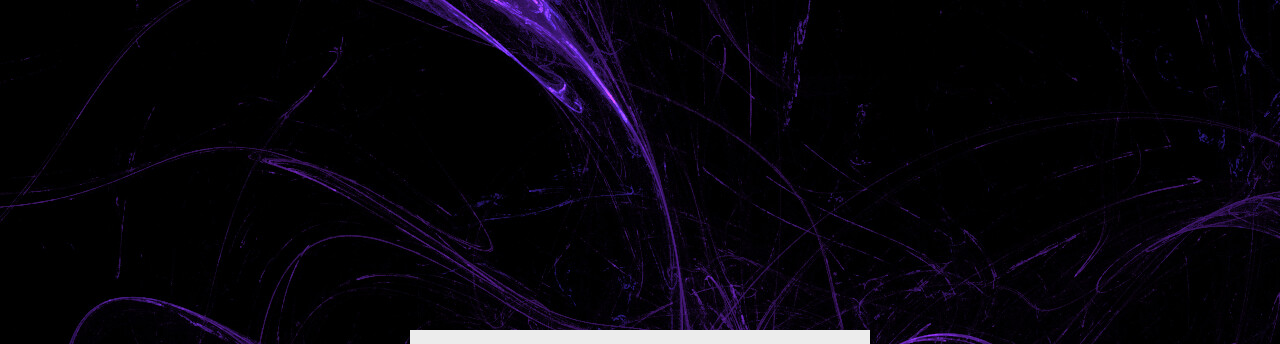
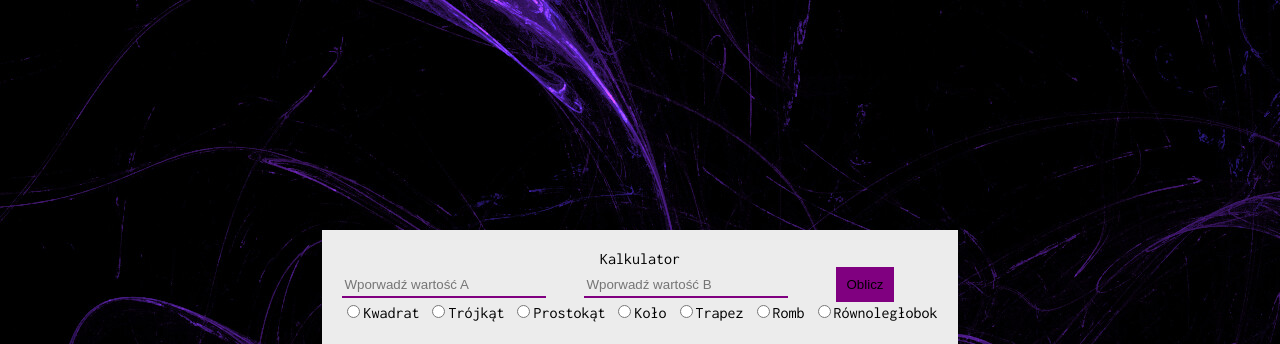
Before and after one commit to Bialy33/Kalkulator, a plain HTML site: page index.html in a window 1280 px wide. Shown: the top 344 px of the page. Drawn offline with Linux system fonts and the light colour scheme.

Commit message:
cos nawet duzo

```diff
--- a/index.html
+++ b/index.html
@@ -4,16 +4,50 @@
     <meta charset="UTF-8">
     <meta name="viewport" content="width=device-width, initial-scale=1.0">
     <link rel="stylesheet" href="style.css">
+    <script src="script.js"></script>
     <title>Kalkulator</title>
 </head>
 <body>
     <main>
         <div class="box">
-            <div class="font1">Kalkulator</div>
+            <div class="nazwa">Kalkulator</div>
             <input type=input id="A" placeholder="Wporwadź wartość A">
-            <input type=input id="B" placeholder="Wporwadź wartość A">
+            <input type=input id="B" placeholder="Wporwadź wartość B">
+            <button onclick="licz()" id="button">Oblicz</button>
+            <br>
+            <input name="typ" type="radio" class="kropka, font1" id="Kwadrat">Kwadrat
+            <input name="typ" type="radio" class="kropka" id="Trójkąt">Trójkąt
+            <input name="typ" type="radio" class="kropka" id="Prostokąt">Prostokąt
+            <input name="typ" type="radio" class="kropka" id="Koło">Koło
+            <input name="typ"type="radio" class="kropka" id="Trapez">Trapez
+            <input name="typ" type="radio" class="kropka" id="Romb">Romb
+            <input name="typ"type="radio" class="kropka" id="Równoległobok">Równoległobok
+            <br>
+            <div class="nazwa2">Wynik: </div>
+            <div id="wynik"></div>
         </div>
+
+
+
+
+
+
+
+
+
+
+
+
+
+
+
+
     </main>
+
+
+
+
+
 
 </body>
 </html>
--- /dev/null
+++ b/script.js
@@ -0,0 +1,35 @@
+function inputA(){
+    return document.getElementById("A").value;
+}
+function inputB(){
+    return document.getElementById("B").value;
+}
+
+function poleKwadrat(A){
+    A = parseFloat(A);
+
+    document.getElementById("wynik").innerText = A*A;
+}
+function poleTrojkat(A,B){
+    A = parseFloat(A);
+    B = parseFloat(B);
+
+    document.getElementById("wynik").innerText = A*B/2;
+}
+function poleRombu(A,B){
+    A = parseFloat(A);
+    B = parseFloat(B);
+
+    document.getElementById("wynik").innerText = A*B/2;
+}
+function licz(){
+    let A = document.getElementById("A").value;
+    let B = document.getElementById("B").value;
+    if(A <= "0"){document.getElementById("A").value = 0.001; A = 0.001}
+    if(B <= "0"){document.getElementById("B").value = 0.001; B = 0.001}
+    if(document.getElementById("Kwadrat").checked) poleKwadrat(A);
+    if(document.getElementById("Trójkąt").checked) poleTrojkat(A,B);
+    if(document.getElementById("Prostokąt").checked) poleProstokat(A,B)
+
+    console.log("test")
+};
--- a/style.css
+++ b/style.css
@@ -5,6 +5,7 @@ body, html{
     margin: 0;
     padding: 0;
     background: url(purple.jpg);
+    font-family: "Inconsolata", monospace;
 }
 
 .font1{
@@ -16,6 +17,15 @@ body, html{
     display: flex;
     align-items: center;
     justify-content: center;
+    font-family: "Inconsolata", monospace;
+}
+
+.nazwa2{
+    display: flex;
+    align-items: center;
+    justify-content: center;
+    font-family: "Inconsolata", monospace;
+    padding-top: 20px;
 }
 
 
@@ -29,7 +39,7 @@ main{
 .box{
     padding: 20px;
     margin: 20px;
-    height: 100px;
+    height: 300px;
     width: 100wh;
     background-color: rgb(236, 236, 236);
 }
@@ -37,9 +47,33 @@ main{
 #A{
     width: 200px;
     height: 20px;
+    margin-right: 30px;
+    outline: none;
+    border: none;
+    background-color: rgb(236, 236, 236);
+    border-bottom: solid 2px purple ;
+    color: purple;
 }
 
 #B{
     width: 200px;
     height: 20px;
+    margin-right: 40px;
+    outline: none;
+    border: none;
+    background-color: rgb(236, 236, 236);
+    border-bottom: solid 2px purple ;
+    color: purple;
 }
+
+#button{
+    border: none;
+    padding: 10px;
+    background-color: purple;
+}
+
+#button:hover {
+    background-color: blueviolet;
+    border-radius: 50px;
+    transition: 1s ease-in-out;
+}
```
